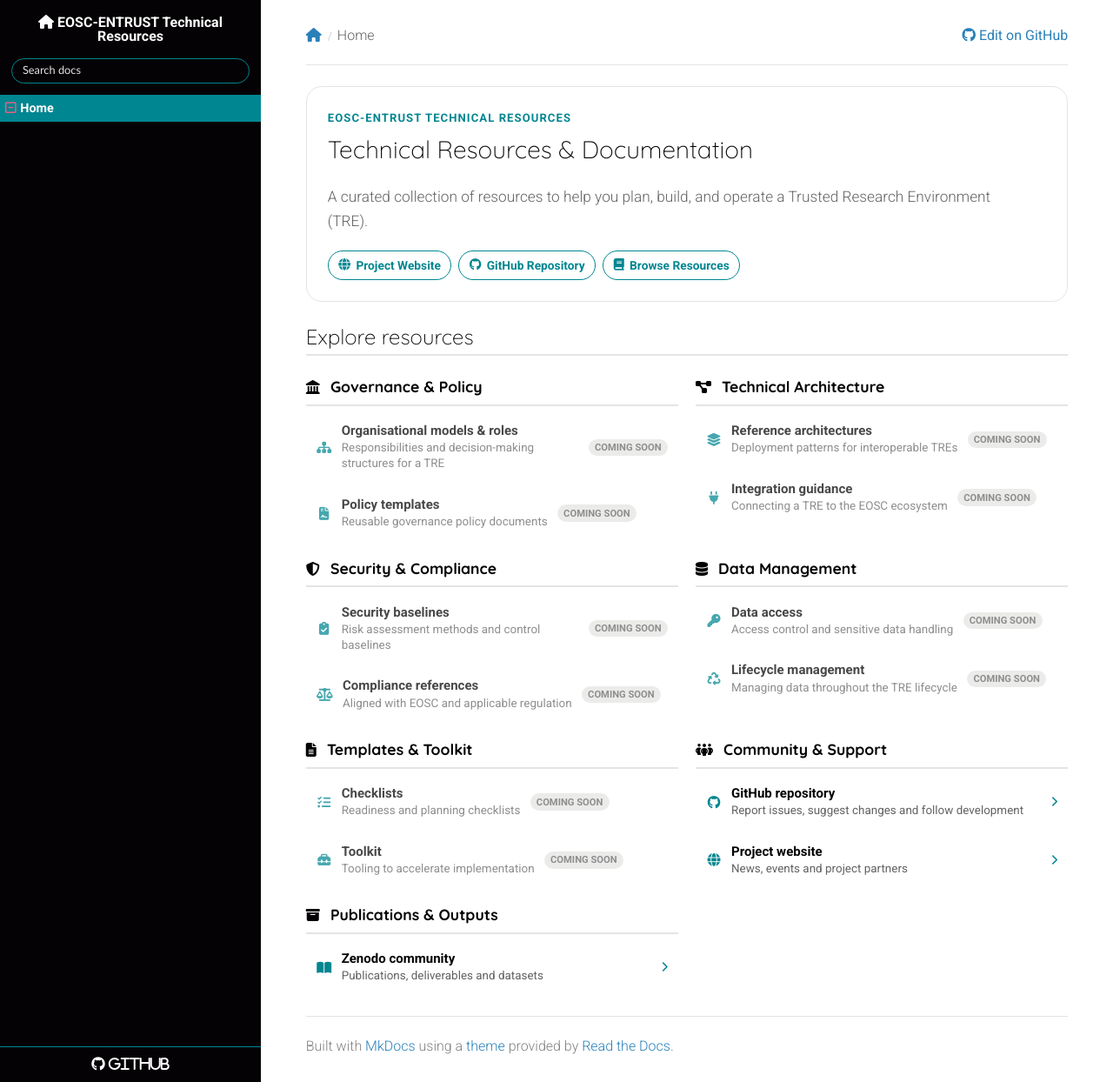
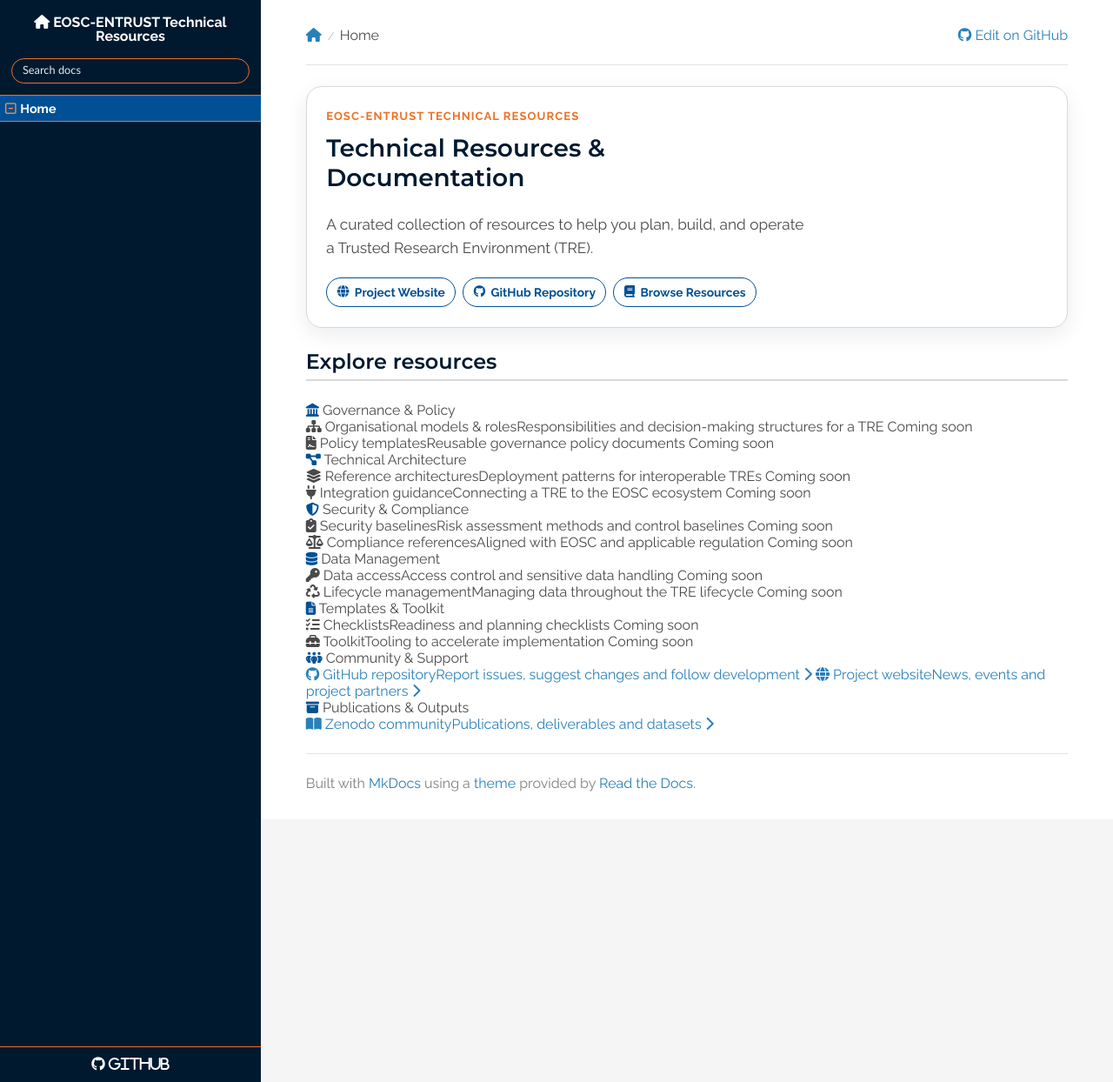
Before and after one commit to unioslo/eosc-entrust-docs, an MkDocs documentation site: the page built from docs/index.md, in a window 1280 px wide and 1244 px high. Shown: the whole window at 87% size. Built offline with MkDocs 1.6.1, drawn with Linux system fonts in a browser that asks for light colours; nearby versions of some CDN libraries.

Commit message:
Update home.css to enhance color scheme, typography, and layout consistency

```diff
--- a/docs/stylesheets/home.css
+++ b/docs/stylesheets/home.css
@@ -1,42 +1,44 @@
 @import url("https://cdnjs.cloudflare.com/ajax/libs/font-awesome/6.5.2/css/all.min.css");
-@import url("https://fonts.googleapis.com/css2?family=Quicksand:wght@300;400;700&family=Roboto:wght@300;400;700&display=swap");
+@import url("https://fonts.googleapis.com/css2?family=Montserrat:wght@400;500;600;700&family=Raleway:wght@300;400;500;600;700&display=swap");
 
 :root {
-  --tre-ink: #040204;
-  --tre-soft-ink: #646363;
+  --tre-ink: #040305;
+  --tre-soft-ink: #4a4a4a;
   --tre-paper: #ffffff;
-  --tre-surface: #e4e4e3;
-  --tre-line: #e4e4e3;
-  --tre-line-strong: #646363;
-  --tre-rtd-blue: #008691;
-  --tre-primary: #008691;
-  --tre-primary-strong: #040204;
-  --tre-nav-base: #040204;
-  --tre-nav-border: #008691;
-  --tre-nav-text: #e4e4e3;
+  --tre-surface: #f5f5f5;
+  --tre-line: #d8d8d8;
+  --tre-line-strong: #005095;
+  --tre-rtd-blue: #005095;
+  --tre-primary: #005095;
+  --tre-primary-strong: #00192f;
+  --tre-accent: #ed7225;
+  --tre-nav-base: #00192f;
+  --tre-nav-border: #ed7225;
+  --tre-nav-text: #e5ebed;
   --tre-nav-text-strong: #ffffff;
-  --tre-nav-text-hover: #ff5b7f;
-  --tre-nav-hover: #008691;
-  --tre-nav-current: #008691;
-  --tre-nav-submenu: #040204;
-  --tre-nav-submenu-deep: #646363;
-  --tre-nav-sub-hover: #008691;
-  --tre-nav-sub-hover-deep: #646363;
-  --tre-shadow: 0 8px 24px rgba(4, 2, 4, 0.08);
-  --tre-shadow-hover: 0 16px 30px rgba(4, 2, 4, 0.12);
+  --tre-nav-text-hover: #f5904a;
+  --tre-nav-hover: #003a6e;
+  --tre-nav-current: #005095;
+  --tre-nav-submenu: #022e55;
+  --tre-nav-submenu-deep: #003a6e;
+  --tre-nav-sub-hover: #005095;
+  --tre-nav-sub-hover-deep: #003a6e;
+  --tre-shadow: 0 8px 24px rgba(0, 25, 47, 0.08);
+  --tre-shadow-hover: 0 16px 30px rgba(0, 25, 47, 0.14);
 }
 
 body {
   color: var(--tre-soft-ink);
-  font-family: "Roboto", sans-serif;
-  font-weight: 300;
+  font-family: "Raleway", sans-serif;
+  font-weight: 400;
 }
 
 h1,
 h2,
 h3 {
-  font-family: "Quicksand", sans-serif;
-  font-weight: 300;
+  font-family: "Montserrat", sans-serif;
+  font-weight: 600;
+  letter-spacing: 0;
 }
 
 .wy-nav-content {
@@ -54,12 +56,16 @@ h3 {
   background: var(--tre-paper);
   border: 1px solid var(--tre-line);
   border-radius: 18px;
+  box-shadow: var(--tre-shadow);
+  display: grid;
+  gap: 1.25rem;
+  grid-template-columns: minmax(0, 2.4fr) minmax(260px, 1fr);
   margin: 0.25rem 0 1.4rem;
-  padding: 1.5rem;
+  padding: 1.4rem;
 }
 
 .tre-eyebrow {
-  color: var(--tre-primary);
+  color: var(--tre-accent);
   font-size: 0.82rem;
   font-weight: 700;
   letter-spacing: 0.08em;
@@ -77,7 +83,7 @@ h3 {
 
 .tre-hero-actions {
   display: flex;
-  flex-wrap: wrap;
+  flex-wrap: nowrap;
   gap: 0.5rem;
   margin-top: 1.2rem;
 }
@@ -99,7 +105,7 @@ h3 {
 }
 
 .tre-hero-link:hover {
-  background: var(--tre-primary);
+  background: var(--tre-accent);
   box-shadow: var(--tre-shadow);
   color: var(--tre-paper);
   transform: translateY(-2px);
@@ -114,113 +120,13 @@ h3 {
   color: var(--tre-paper);
 }
 
-.tre-link-groups {
-  display: grid;
-  gap: 1.25rem;
-  grid-template-columns: repeat(2, minmax(0, 1fr));
-  margin: 0 0 1.5rem;
-}
-
-.tre-link-group {
-  min-width: 0;
-}
-
-.tre-link-group > .tre-icon-heading {
-  color: var(--tre-primary-strong);
-  font-size: 1rem;
-  margin-right: 0.45rem;
-}
-
-.tre-link-group {
-  color: var(--tre-primary-strong);
-  font-family: "Quicksand", sans-serif;
-  font-size: 1.1rem;
-  font-weight: 700;
-}
-
-.tre-link-list {
-  border-top: 2px solid var(--tre-line);
-  display: grid;
-  gap: 0.25rem;
-  margin-top: 0.6rem;
-  padding-top: 0.45rem;
-}
-
-.tre-link-row {
-  align-items: center;
-  border: 1px solid transparent;
-  border-radius: 6px;
-  color: var(--tre-ink);
-  display: flex;
-  font-family: "Roboto", sans-serif;
-  font-size: 0.94rem;
-  font-weight: 400;
-  gap: 0.7rem;
-  min-width: 0;
-  padding: 0.7rem;
-  text-decoration: none;
-  transition: background-color 160ms ease, border-color 160ms ease;
-}
-
-a.tre-link-row:hover {
-  background: var(--tre-surface);
-  border-color: var(--tre-line);
-  color: var(--tre-ink);
-}
-
-.tre-link-row-soon {
-  opacity: 0.72;
-}
-
-.tre-link-row-icon {
-  color: var(--tre-primary);
-  flex: 0 0 1.1rem;
-  text-align: center;
-}
-
-.tre-link-row-body {
-  display: grid;
-  gap: 0.14rem;
-  min-width: 0;
-}
-
-.tre-link-row-title {
-  color: var(--tre-ink);
-  font-weight: 700;
-}
-
-.tre-link-row-desc {
-  color: var(--tre-soft-ink);
-  font-size: 0.84rem;
-  line-height: 1.35;
-}
-
-.tre-link-row-chevron {
-  color: var(--tre-primary);
-  flex: 0 0 auto;
-  font-size: 0.75rem;
-  margin-left: auto;
-}
-
-.tre-badge-soon {
-  background: var(--tre-surface);
-  border-radius: 999px;
-  color: var(--tre-soft-ink);
-  flex: 0 0 auto;
-  font-family: "Roboto", sans-serif;
-  font-size: 0.7rem;
-  font-weight: 700;
-  padding: 0.2rem 0.45rem;
-  text-transform: uppercase;
-}
-
 .tre-hero-side {
   display: flex;
 }
 
 .tre-hero-panel {
   background: var(--tre-surface);
-  border: 1px solid var(--tre-line-strong);
+  border: 1px solid var(--tre-line);
   border-radius: 14px;
   padding: 1rem;
   width: 100%;
@@ -356,11 +262,11 @@ img[alt="Getting Started Flowchart"] {
 }
 
 .tre-step-card {
-  border-top: 4px solid var(--tre-primary);
+  border-top: 4px solid var(--tre-accent);
 }
 
 .tre-module-card {
-  border-top: 4px solid var(--tre-primary);
+  border-top: 4px solid var(--tre-accent);
 }
 
 .tre-card h3 {
@@ -376,7 +282,7 @@ img[alt="Getting Started Flowchart"] {
   background: var(--tre-surface);
   border: 1px solid var(--tre-line);
   border-radius: 999px;
-  color: var(--tre-primary-strong);
+  color: var(--tre-primary);
   display: inline-flex;
   font-size: 0.88rem;
   font-weight: 700;
@@ -427,19 +333,16 @@ li {
 
 @media (max-width: 700px) {
   .tre-hero {
+    grid-template-columns: 1fr;
     padding: 1rem;
   }
 
   .tre-hero-actions {
-    flex-direction: column;
+    flex-direction: row;
   }
 
   .tre-hero-link {
     justify-content: center;
-  }
-
-  .tre-link-groups {
-    grid-template-columns: 1fr;
   }
 
   .tre-card-grid {
```
